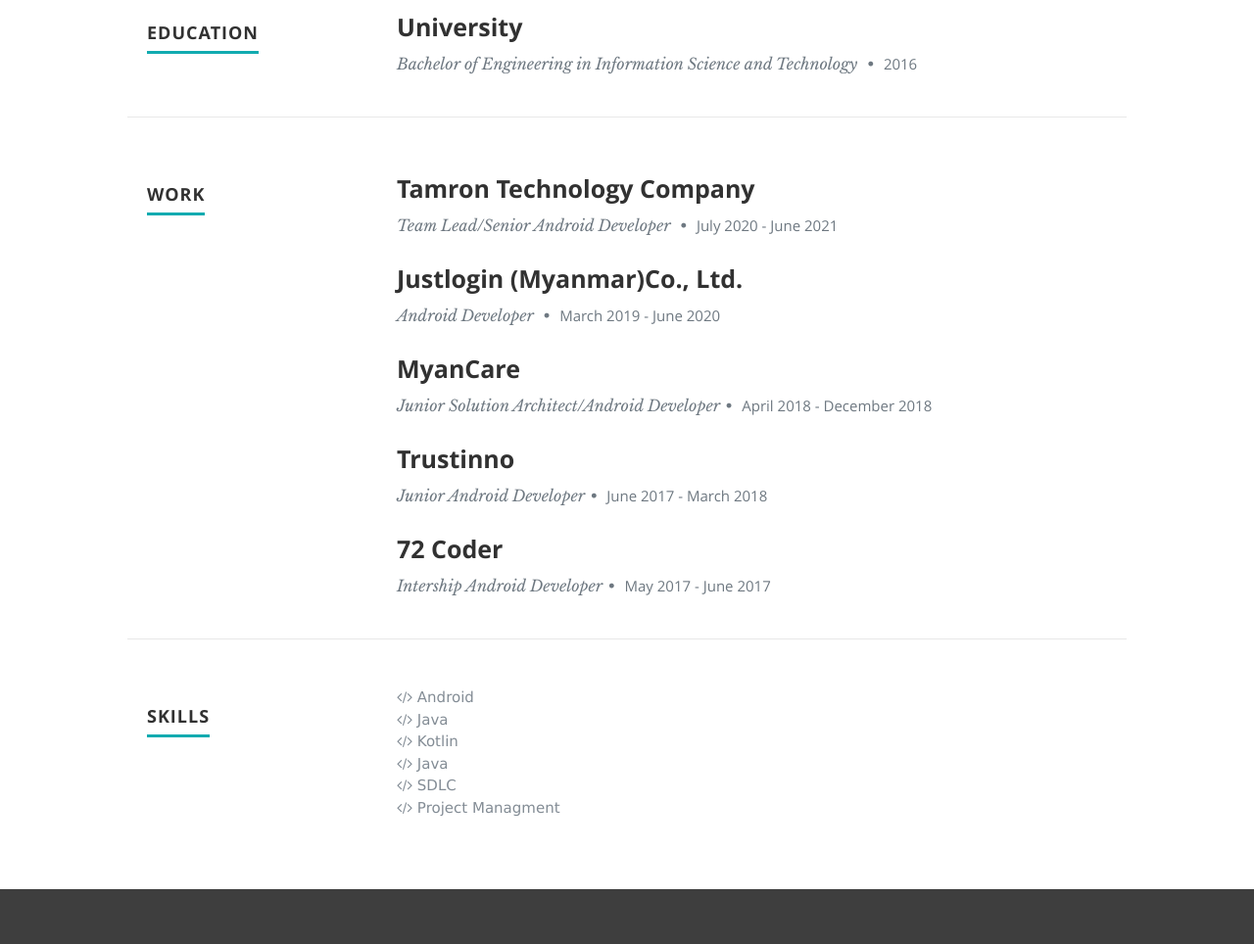
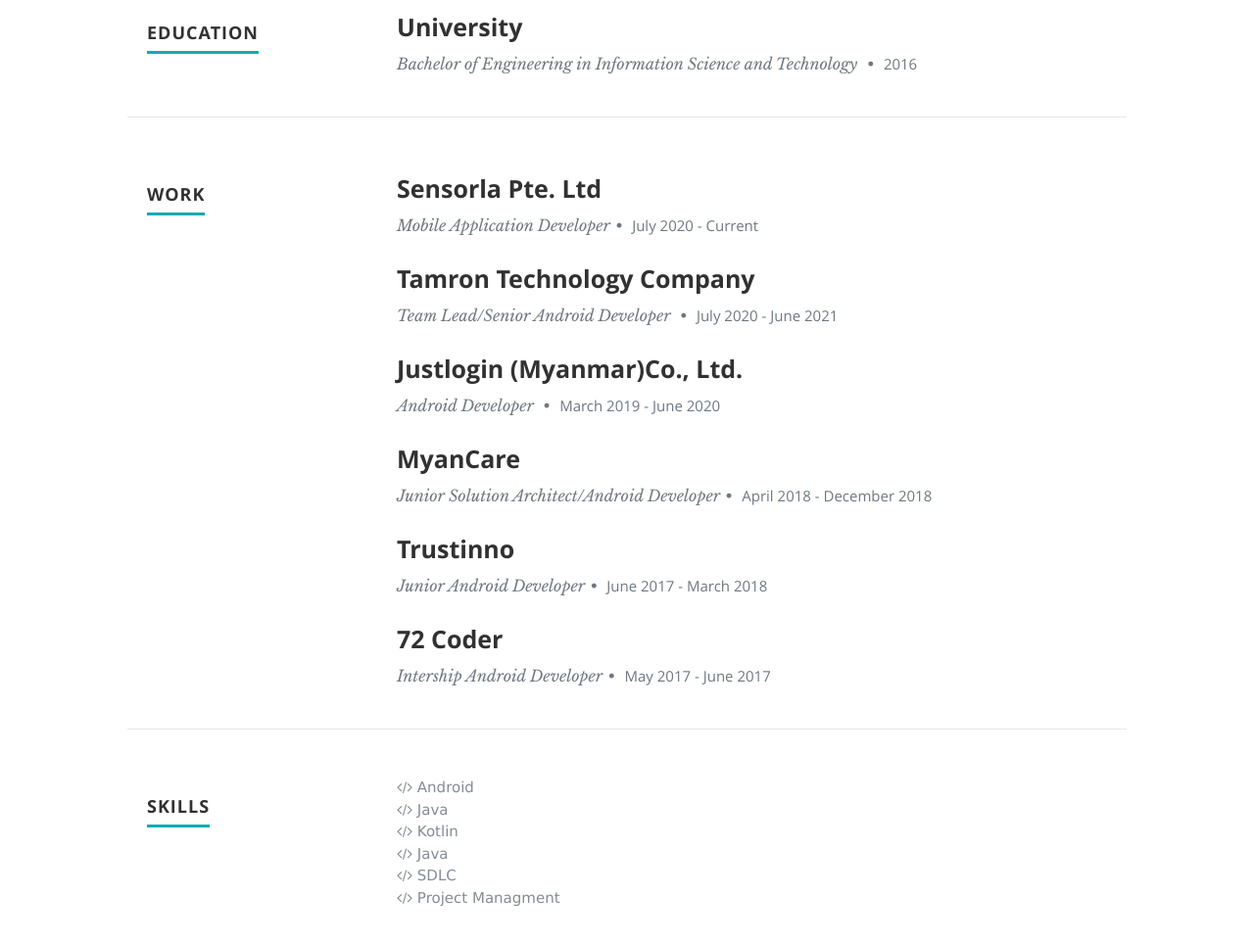
Before and after one commit to KyawSoeW1n/KyawSoeW1n.github.io, a plain HTML site: page index.html in a window 1280 px wide. Shown: the part 1363-2327 px from the top of the page at 98% size. Drawn offline with nearby package versions, Linux system fonts and the light colour scheme.

Commit message:
Update Job Tile

```diff
--- a/index.html
+++ b/index.html
@@ -175,6 +175,18 @@
          </div>
 
          <div class="nine columns main-col">
+
+             <div class="row item">
+
+               <div class="twelve columns">
+
+                  <h3>Sensorla Pte. Ltd</h3>
+                  <p class="info">Mobile Application Developer<span>&bull;</span> <em class="date">July 2020 - Current</em>
+                  </p>
+
+               </div>
+
+            </div>
 
             <div class="row item">
 
```
